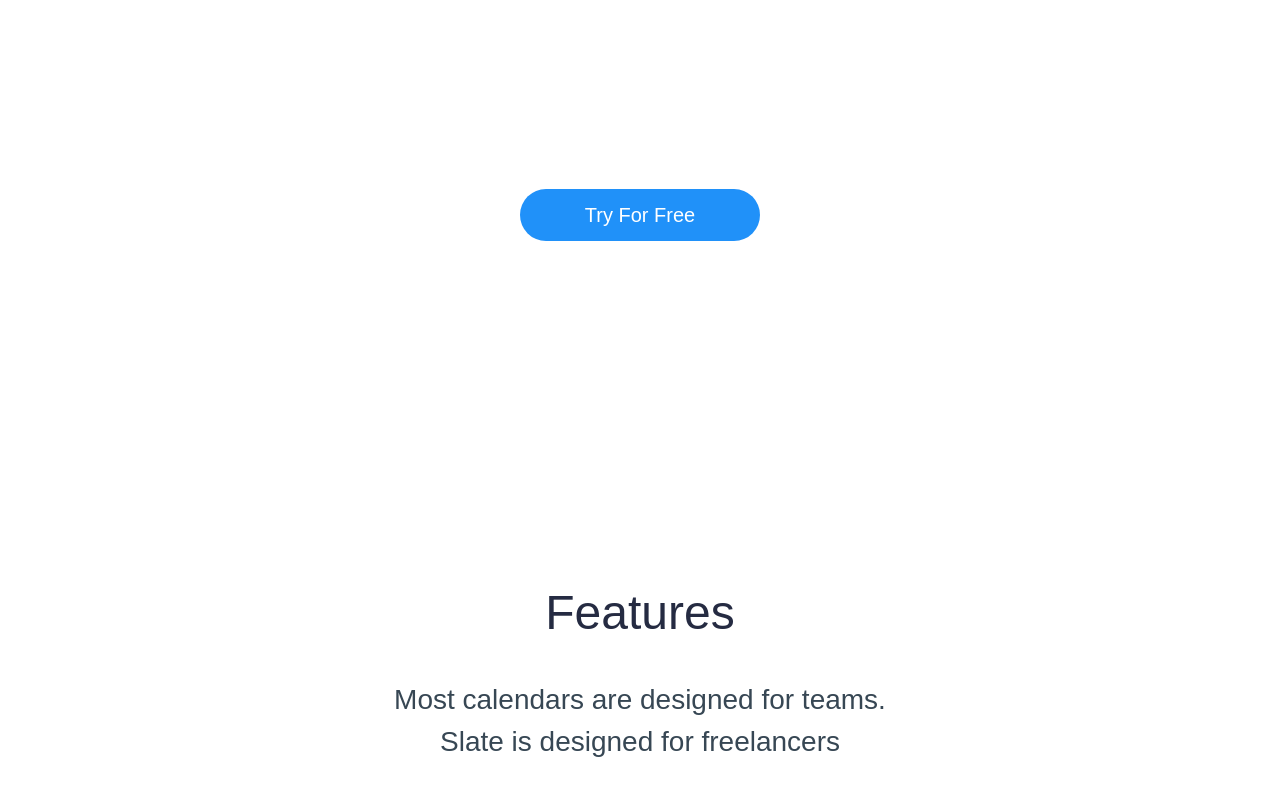
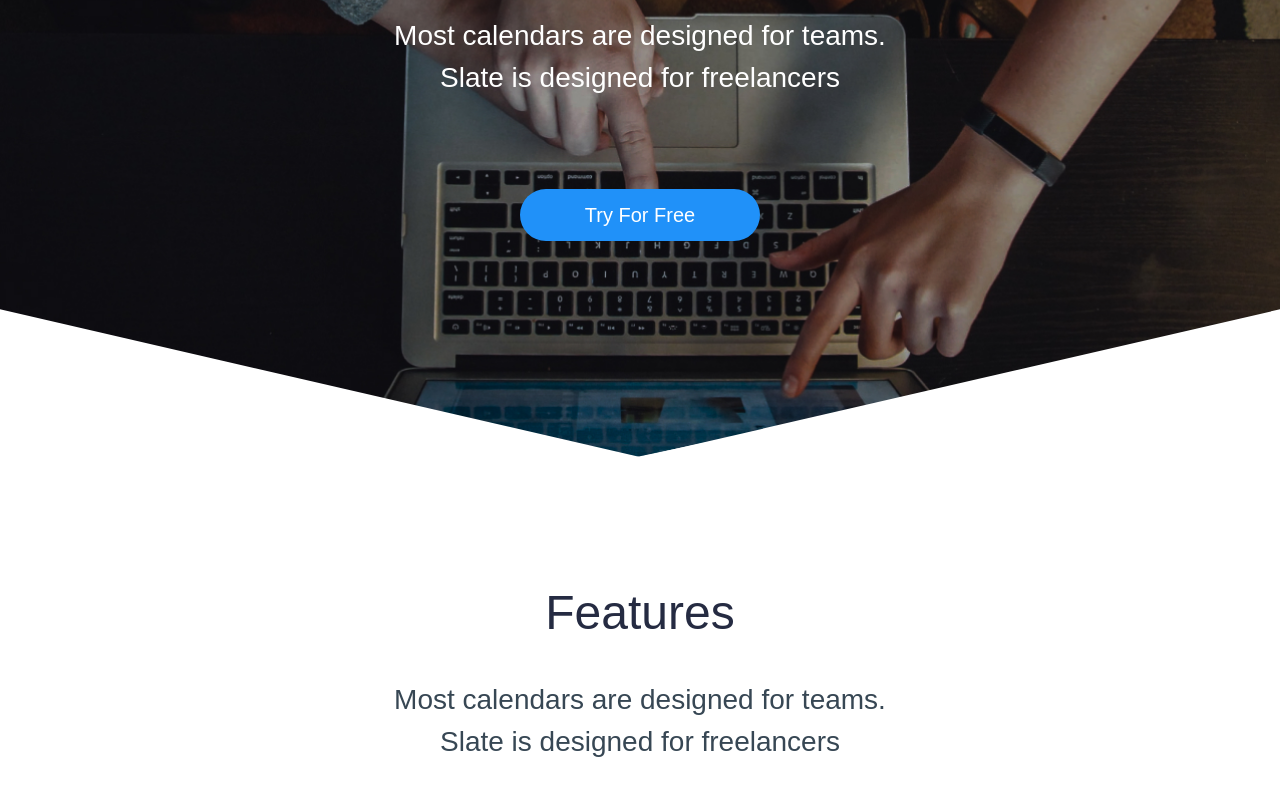
Before and after one commit to ssergeevichh/figma-land, a website built with Vite: page index.html in a window 1280 px wide. Shown: the part 473-1263 px from the top of the page. Built offline with nearby package versions, Linux system fonts and the light colour scheme; files whose address does not match are found by name.

Commit message:
refactor: change path img

```diff
--- a/index.html
+++ b/index.html
@@ -8,7 +8,7 @@
 </head>
 
 <body>
-  <section class="header">
+  <section style="background-image: url(src/assets/img/bg-main.jpg);" class="header">
     <div class="menu-overlay"></div>
     <div class="container">
       <header class="offer-component">
```
